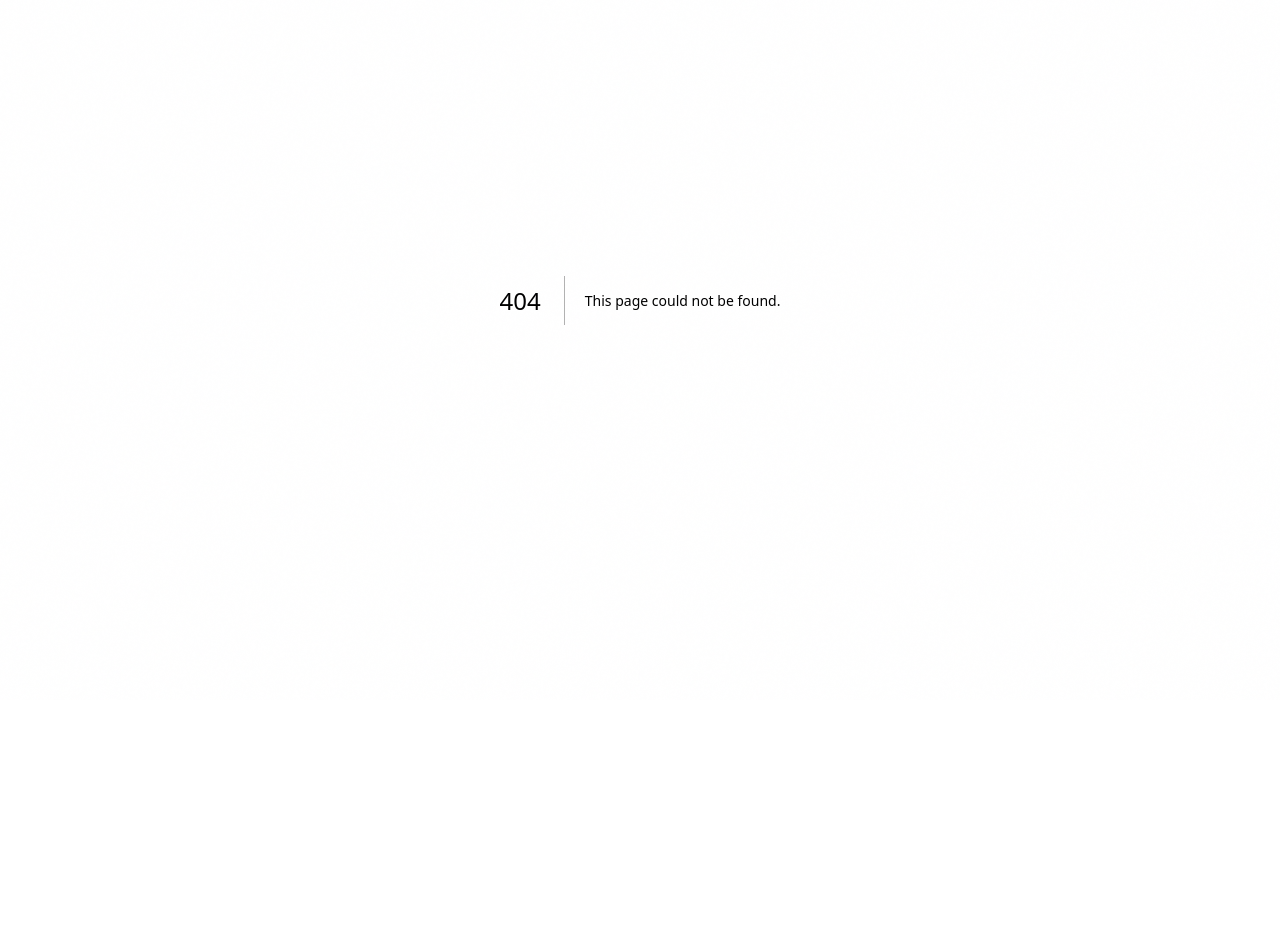
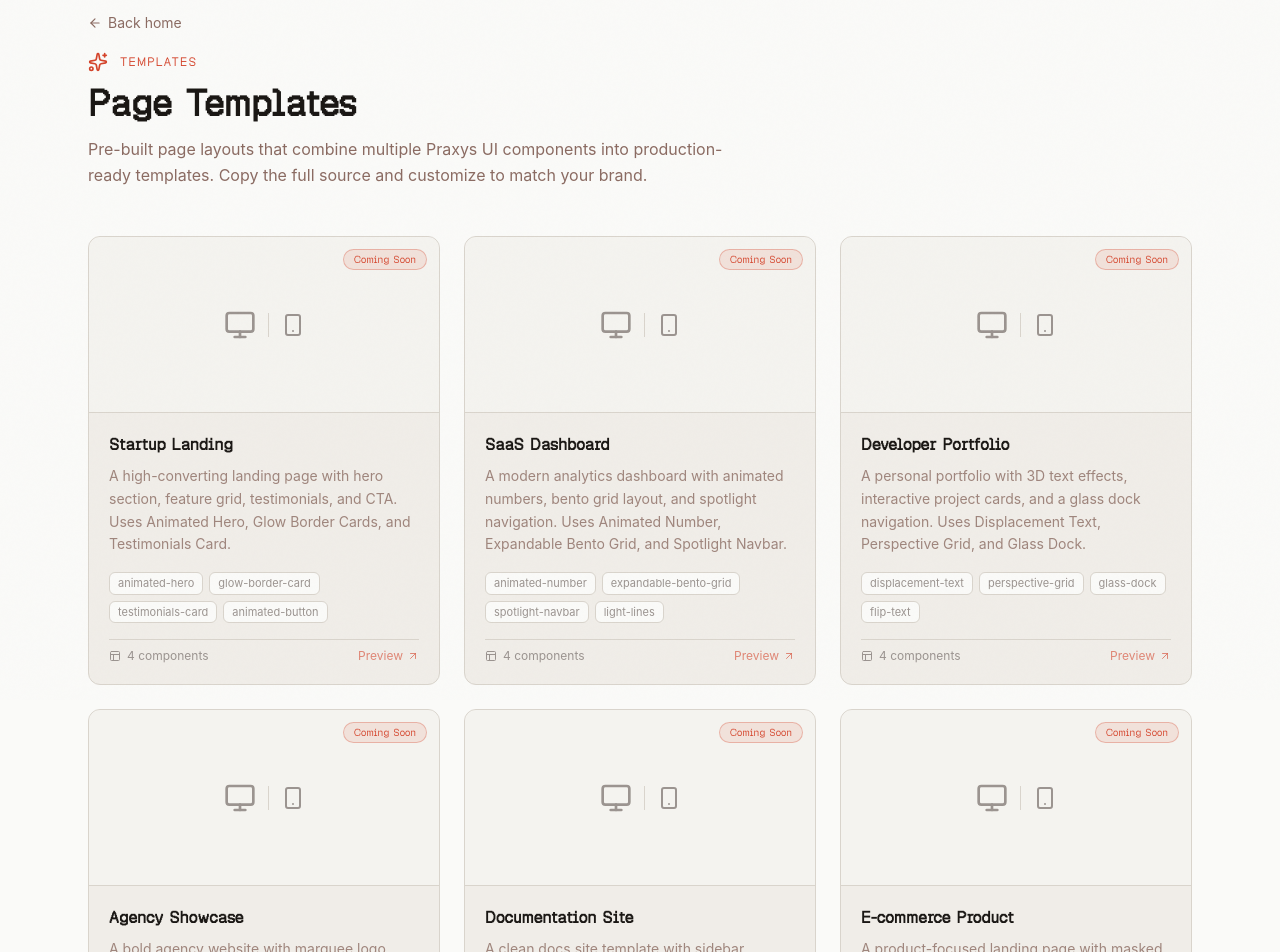
Before and after one commit to sushanttverma/Praxys-UI, a Next.js app: page /templates in a window 1280 px wide. Before the commit this address had no page. Shown: the part 100-1052 px from the top of the page. Before the commit the page ends 800 px from the top, so only its background shows below. Built offline with nearby package versions, Linux system fonts and the light colour scheme; a web font is replaced by a local one.

Commit message:
feat: add templates gallery page with 6 template previews

```diff
--- /dev/null
+++ b/app/templates/page.tsx
@@ -0,0 +1,186 @@
+'use client'
+
+import Link from 'next/link'
+import { motion } from 'framer-motion'
+import { ArrowLeft, ArrowUpRight, Sparkles, Layout, Monitor, Smartphone } from 'lucide-react'
+import Navbar from '../components/Navbar'
+import ThemeToggle from '../components/ThemeToggle'
+
+const templates = [
+  {
+    title: 'Startup Landing',
+    description:
+      'A high-converting landing page with hero section, feature grid, testimonials, and CTA. Uses Animated Hero, Glow Border Cards, and Testimonials Card.',
+    components: ['animated-hero', 'glow-border-card', 'testimonials-card', 'animated-button'],
+    status: 'coming-soon' as const,
+  },
+  {
+    title: 'SaaS Dashboard',
+    description:
+      'A modern analytics dashboard with animated numbers, bento grid layout, and spotlight navigation. Uses Animated Number, Expandable Bento Grid, and Spotlight Navbar.',
+    components: ['animated-number', 'expandable-bento-grid', 'spotlight-navbar', 'light-lines'],
+    status: 'coming-soon' as const,
+  },
+  {
+    title: 'Developer Portfolio',
+    description:
+      'A personal portfolio with 3D text effects, interactive project cards, and a glass dock navigation. Uses Displacement Text, Perspective Grid, and Glass Dock.',
+    components: ['displacement-text', 'perspective-grid', 'glass-dock', 'flip-text'],
+    status: 'coming-soon' as const,
+  },
+  {
+    title: 'Agency Showcase',
+    description:
+      'A bold agency website with marquee logo sliders, staggered project grids, and liquid visual effects. Uses Logo Slider, Staggered Grid, and Liquid Ocean.',
+    components: ['logo-slider', 'staggered-grid', 'liquid-ocean', 'creepy-button'],
+    status: 'coming-soon' as const,
+  },
+  {
+    title: 'Documentation Site',
+    description:
+      'A clean docs site template with sidebar navigation, code blocks, interactive book, and folder previews. Uses Interactive Book, Folder Preview, and Line Hover Link.',
+    components: ['interactive-book', 'folder-preview', 'line-hover-link', 'flip-fade-text'],
+    status: 'coming-soon' as const,
+  },
+  {
+    title: 'E-commerce Product',
+    description:
+      'A product-focused landing page with masked avatar testimonials, social sharing buttons, and animated reveals. Uses Masked Avatars, Social Flip Button, and Reveal Loader.',
+    components: ['masked-avatars', 'social-flip-button', 'reveal-loader', 'animated-button'],
+    status: 'coming-soon' as const,
+  },
+]
+
+const containerVariants = {
+  hidden: {},
+  visible: {
+    transition: { staggerChildren: 0.08 },
+  },
+}
+
+const cardVariants = {
+  hidden: { opacity: 0, y: 20 },
+  visible: { opacity: 1, y: 0, transition: { duration: 0.4 } },
+}
+
+export default function TemplatesPage() {
+  return (
+    <div className="min-h-screen bg-void">
+      <Navbar />
+
+      <main className="mx-auto max-w-6xl px-6 pt-28 pb-20">
+        {/* Header */}
+        <div className="mb-4">
+          <Link
+            href="/"
+            className="inline-flex items-center gap-1.5 text-sm text-blush transition-colors hover:text-chalk"
+          >
+            <ArrowLeft className="h-3.5 w-3.5" />
+            Back home
+          </Link>
+        </div>
+
+        <div className="mb-12">
+          <div className="flex items-center gap-3 mb-3">
+            <Sparkles className="h-5 w-5 text-ignite" />
+            <span className="font-pixel text-xs uppercase tracking-widest text-ignite">
+              Templates
+            </span>
+          </div>
+          <h1 className="font-pixel text-3xl font-bold text-chalk sm:text-4xl">
+            Page Templates
+          </h1>
+          <p className="mt-3 max-w-2xl text-base text-blush leading-relaxed">
+            Pre-built page layouts that combine multiple Praxys UI components into
+            production-ready templates. Copy the full source and customize to match your brand.
+          </p>
+        </div>
+
+        {/* Template grid */}
+        <motion.div
+          variants={containerVariants}
+          initial="hidden"
+          animate="visible"
+          className="grid gap-6 sm:grid-cols-2 lg:grid-cols-3"
+        >
+          {templates.map((template) => (
+            <motion.div
+              key={template.title}
+              variants={cardVariants}
+              className="group relative flex flex-col overflow-hidden rounded-xl border border-border bg-obsidian transition-colors hover:border-ignite/30"
+            >
+              {/* Preview placeholder */}
+              <div className="relative flex h-44 items-center justify-center border-b border-border bg-void/50">
+                <div className="flex items-center gap-3 text-text-faint">
+                  <Monitor className="h-8 w-8" />
+                  <div className="h-6 w-px bg-border" />
+                  <Smartphone className="h-6 w-6" />
+                </div>
+
+                {/* Coming soon badge */}
+                <div className="absolute top-3 right-3 rounded-full border border-ignite/30 bg-ignite/10 px-2.5 py-0.5 font-pixel text-[10px] text-ignite">
+                  Coming Soon
+                </div>
+              </div>
+
+              {/* Content */}
+              <div className="flex flex-1 flex-col p-5">
+                <h3 className="font-pixel text-base font-bold text-chalk">
+                  {template.title}
+                </h3>
+                <p className="mt-2 flex-1 text-sm leading-relaxed text-blush/80">
+                  {template.description}
+                </p>
+
+                {/* Component tags */}
+                <div className="mt-4 flex flex-wrap gap-1.5">
+                  {template.components.map((slug) => (
+                    <Link
+                      key={slug}
+                      href={`/docs/${slug}`}
+                      className="rounded-md border border-border bg-void px-2 py-0.5 text-[11px] text-text-faint transition-colors hover:border-ignite/30 hover:text-ignite"
+                    >
+                      {slug}
+                    </Link>
+                  ))}
+                </div>
+
+                {/* Action */}
+                <div className="mt-4 flex items-center gap-2 pt-2 border-t border-border">
+                  <span className="flex items-center gap-1.5 text-xs text-text-faint">
+                    <Layout className="h-3 w-3" />
+                    {template.components.length} components
+                  </span>
+                  <span className="ml-auto flex items-center gap-1 text-xs text-ignite/60 group-hover:text-ignite transition-colors">
+                    Preview
+                    <ArrowUpRight className="h-3 w-3" />
+                  </span>
+                </div>
+              </div>
+            </motion.div>
+          ))}
+        </motion.div>
+
+        {/* CTA */}
+        <div className="mt-16 text-center">
+          <p className="text-sm text-blush">
+            Want a specific template?{' '}
+            <a
+              href="https://github.com/sushanttverma/Praxys-UI/issues"
+              target="_blank"
+              rel="noopener noreferrer"
+              className="text-ignite underline underline-offset-2 hover:text-chalk transition-colors"
+            >
+              Request one on GitHub
+            </a>
+          </p>
+        </div>
+      </main>
+
+      {/* Floating theme toggle for mobile */}
+      <div className="fixed bottom-6 right-6 md:hidden z-30">
+        <ThemeToggle />
+      </div>
+    </div>
+  )
+}
```
